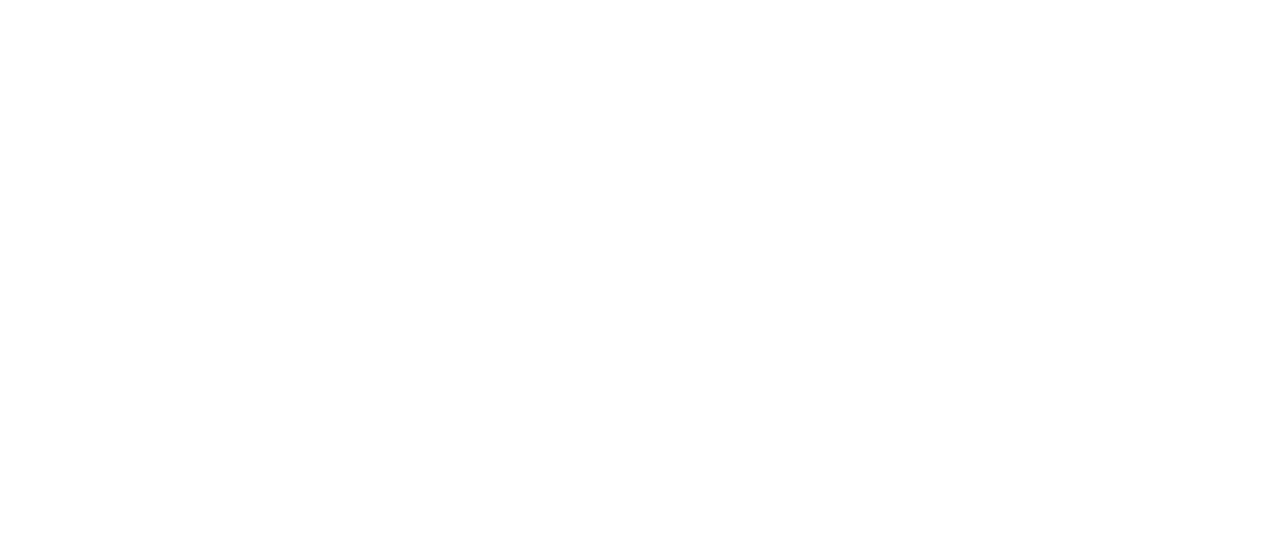
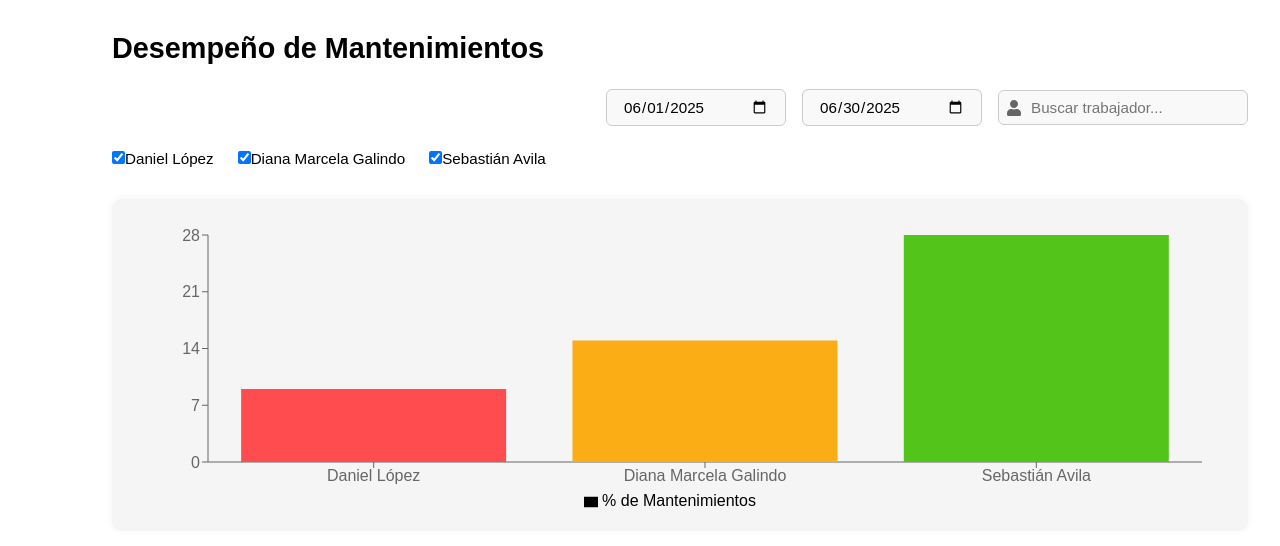
Before and after one commit to unumvahk/SincoINF_Frontend, a React (Vite) app: page /analitica/mantenimiento in a window 1280 px wide. Before the commit this address had no page. Shown: the top 546 px of the page. Built offline with nearby package versions, Linux system fonts and the light colour scheme.

Commit message:
Descripción clara de los cambios

```diff
--- a/package.json
+++ b/package.json
@@ -18,6 +18,7 @@
     "react-hook-form": "^7.57.0",
     "react-icons": "^5.5.0",
     "react-router-dom": "^7.6.2",
+    "recharts": "^3.0.2",
     "zod": "^3.25.51"
   },
   "devDependencies": {
--- /dev/null
+++ b/src/modules/Analítica/componentes/GraficoMantenimiento.tsx
@@ -0,0 +1,56 @@
+import React from "react";
+import {
+  BarChart,
+  Bar,
+  XAxis,
+  YAxis,
+  Tooltip,
+  Legend,
+  ResponsiveContainer,
+  Cell
+} from "recharts";
+
+interface Props {
+  empleados: string[];
+  fechaInicio: string;
+  fechaFin: string;
+}
+
+const datosSimulados = [
+  { nombre: "Daniel López", porcentaje: 9 },
+  { nombre: "Diana Marcela Galindo", porcentaje: 15 },
+  { nombre: "Sebastián Avila", porcentaje: 28 }
+];
+
+// Define colores según porcentaje
+const getColor = (valor: number) => {
+  if (valor < 10) return "#ff4d4f"; // Rojo
+  if (valor < 20) return "#faad14"; // Naranja
+  return "#52c41a"; // Verde
+};
+
+const GraficoMantenimiento: React.FC<Props> = ({ empleados }) => {
+  const dataFiltrada = datosSimulados.filter((d) =>
+    empleados.includes(d.nombre)
+  );
+
+  return (
+    <div className="grafico-mantenimiento">
+      <ResponsiveContainer width="100%" height={300}>
+        <BarChart data={dataFiltrada} margin={{ top: 20, right: 30, left: 20, bottom: 5 }}>
+          <XAxis dataKey="nombre" />
+          <YAxis />
+          <Tooltip />
+          <Legend />
+          <Bar dataKey="porcentaje" name="% de Mantenimientos">
+            {dataFiltrada.map((entry, index) => (
+              <Cell key={index} fill={getColor(entry.porcentaje)} />
+            ))}
+          </Bar>
+        </BarChart>
+      </ResponsiveContainer>
+    </div>
+  );
+};
+
+export default GraficoMantenimiento;
--- /dev/null
+++ b/src/modules/Analítica/componentes/VistaMantenimiento.tsx
@@ -0,0 +1,91 @@
+import React, { useState } from "react";
+import GraficoMantenimiento from "../componentes/GraficoMantenimiento";
+import "../estilos/VistaMantenimiento.css";
+import { FaUser } from "react-icons/fa"; // ✅ Ícono tipo "personita"
+
+const VistaMantenimiento: React.FC = () => {
+  // ✅ Fechas de filtro
+  const [fechaInicio, setFechaInicio] = useState("2025-06-01");
+  const [fechaFin, setFechaFin] = useState("2025-06-30");
+
+  // ✅ Búsqueda de nombre
+  const [busqueda, setBusqueda] = useState("");
+
+  // ✅ Lista base de empleados
+  const empleados = [
+    "Daniel López",
+    "Diana Marcela Galindo",
+    "Sebastián Avila",
+  ];
+
+  // ✅ Empleados seleccionados por checkbox
+  const [seleccionados, setSeleccionados] = useState<string[]>(empleados);
+
+  // ✅ Manejador de selección
+  const handleSeleccion = (nombre: string) => {
+    if (seleccionados.includes(nombre)) {
+      setSeleccionados(seleccionados.filter((n) => n !== nombre));
+    } else {
+      setSeleccionados([...seleccionados, nombre]);
+    }
+  };
+
+  // ✅ Filtro de búsqueda aplicado sobre empleados seleccionados
+  const empleadosFiltrados = seleccionados.filter((nombre) =>
+    nombre.toLowerCase().includes(busqueda.toLowerCase())
+  );
+
+  return (
+    <div className="contenedor-vista-mantenimiento">
+      <h2 className="titulo-mantenimiento">Desempeño de Mantenimientos</h2>
+
+      {/* === Filtros superiores alineados a la derecha === */}
+      <div className="filtros-superiores">
+        <input
+          type="date"
+          value={fechaInicio}
+          onChange={(e) => setFechaInicio(e.target.value)}
+        />
+        <input
+          type="date"
+          value={fechaFin}
+          onChange={(e) => setFechaFin(e.target.value)}
+        />
+
+        {/* === Campo de búsqueda con ícono de persona === */}
+        <div className="contenedor-buscador">
+          <FaUser className="icono-persona" />
+          <input
+            type="text"
+            placeholder="Buscar trabajador..."
+            value={busqueda}
+            onChange={(e) => setBusqueda(e.target.value)}
+          />
+        </div>
+      </div>
+
+      {/* === Lista de empleados para comparar (checkbox múltiple) === */}
+      <div className="checkbox-empleados">
+        {empleados.map((nombre) => (
+          <label key={nombre}>
+            <input
+              type="checkbox"
+              checked={seleccionados.includes(nombre)}
+              onChange={() => handleSeleccion(nombre)}
+            />
+            {nombre}
+          </label>
+        ))}
+      </div>
+
+      {/* === Gráfico que muestra los empleados filtrados === */}
+      <GraficoMantenimiento
+        empleados={empleadosFiltrados}
+        fechaInicio={fechaInicio}
+        fechaFin={fechaFin}
+      />
+    </div>
+  );
+};
+
+export default VistaMantenimiento;
--- /dev/null
+++ b/src/modules/Analítica/estilos/VistaMantenimiento.css
@@ -0,0 +1,111 @@
+/* === CONTENEDOR GENERAL === */
+.contenedor-vista-mantenimiento {
+  padding: 2rem;
+  margin-left: 5rem;
+  background-color: #ffffff;
+  min-height: calc(100vh - 4rem);
+  box-sizing: border-box;
+  font-family: Arial, sans-serif;
+}
+
+/* === TÍTULO PRINCIPAL === */
+.titulo-mantenimiento {
+  font-size: 1.8rem;
+  font-weight: bold;
+  margin-bottom: 1.5rem;
+}
+
+/* === FILTROS SUPERIORES (fechas + búsqueda) alineados a la derecha === */
+.filtros-superiores {
+  display: flex;
+  justify-content: flex-end;
+  align-items: center;
+  flex-wrap: wrap;
+  gap: 1rem;
+  margin-bottom: 1.5rem;
+}
+
+/* === INPUTS DE FECHA === */
+.filtros-superiores input[type="date"] {
+  padding: 0.5rem 1rem;
+  font-size: 0.95rem;
+  border: 1px solid #ccc;
+  border-radius: 6px;
+  background-color: #f9f9f9;
+  min-width: 180px;
+}
+
+/* === BUSCADOR CON ÍCONO DE PERSONA === */
+.contenedor-buscador {
+  position: relative;
+  display: flex;
+  align-items: center;
+  max-width: 250px;
+  width: 100%;
+}
+
+.contenedor-buscador input[type="text"] {
+  width: 100%;
+  padding: 0.5rem 1rem 0.5rem 2rem; /* espacio para el ícono */
+  font-size: 0.95rem;
+  border: 1px solid #ccc;
+  border-radius: 6px;
+  background-color: #f9f9f9;
+}
+
+.icono-persona {
+  position: absolute;
+  left: 8px;
+  top: 50%;
+  transform: translateY(-50%);
+  color: #666;
+  font-size: 1rem;
+  pointer-events: none;
+}
+
+/* === CHECKBOXES PARA COMPARAR EMPLEADOS === */
+.checkbox-empleados {
+  display: flex;
+  flex-wrap: wrap;
+  gap: 1.5rem;
+  margin-bottom: 2rem;
+  font-size: 0.95rem;
+}
+
+/* === GRÁFICO === */
+.grafico-mantenimiento {
+  background-color: #f5f5f5;
+  padding: 1rem;
+  border-radius: 10px;
+  box-shadow: 0 0 8px rgba(0, 0, 0, 0.05);
+}
+
+/* === MEDIA QUERIES PARA RESPONSIVE === */
+@media (max-width: 768px) {
+  .contenedor-vista-mantenimiento {
+    margin-left: 0;
+    padding: 1rem;
+  }
+
+  .filtros-superiores {
+    flex-direction: column;
+    align-items: flex-start;
+  }
+
+  .contenedor-buscador {
+    max-width: 100%;
+  }
+
+  .checkbox-empleados {
+    flex-direction: column;
+    gap: 0.8rem;
+  }
+
+  .grafico-mantenimiento {
+    padding: 0.5rem;
+  }
+
+  .titulo-mantenimiento {
+    font-size: 1.4rem;
+  }
+}
--- /dev/null
+++ b/src/modules/Analítica/rutas/RutasAnalitica.tsx
@@ -0,0 +1,12 @@
+import { Routes, Route } from "react-router-dom";
+import VistaMantenimiento from "../componentes/VistaMantenimiento";
+
+const RutasAnalitica = () => {
+  return (
+    <Routes>
+      <Route path="mantenimiento" element={<VistaMantenimiento />} />
+    </Routes>
+  );
+};
+
+export default RutasAnalitica;
--- a/src/routes/AppRoutes.tsx
+++ b/src/routes/AppRoutes.tsx
@@ -1,10 +1,12 @@
 import { Routes, Route } from 'react-router-dom';
-import { Login } from '../modules/auth/vistas/login'; // Asegúrate que el archivo se llame exactamente "Login.tsx"
+import { Login } from '../modules/auth/vistas/login';
 import RutasEquipos from '../modules/Equipos/rutas/RutasEquipos';
 import RutasLicencia from '../modules/Licencias/rutas/RutasLicencia';
 import RutasPerfil from '../modules/Perfil/rutas/RutasPerfil';
 import RutasUsuarios from '../modules/Usuarios/rutas/RutasUsuarios';
 
+// 👇 IMPORTA tu módulo Analítica
+import RutasAnalitica from '../modules/Analítica/rutas/RutasAnalitica';
 
 const AppRoutes = () => {
   return (
@@ -15,6 +17,7 @@
       <Route path="/perfil/*" element={<RutasPerfil />} />
       <Route path="/usuarios/*" element={<RutasUsuarios />} />
 
+      <Route path="/analitica/*" element={<RutasAnalitica />} />
     </Routes>
   );
 };
```
Also changed, not shown: 1 other file (tests, documents, lock files or other folders).
